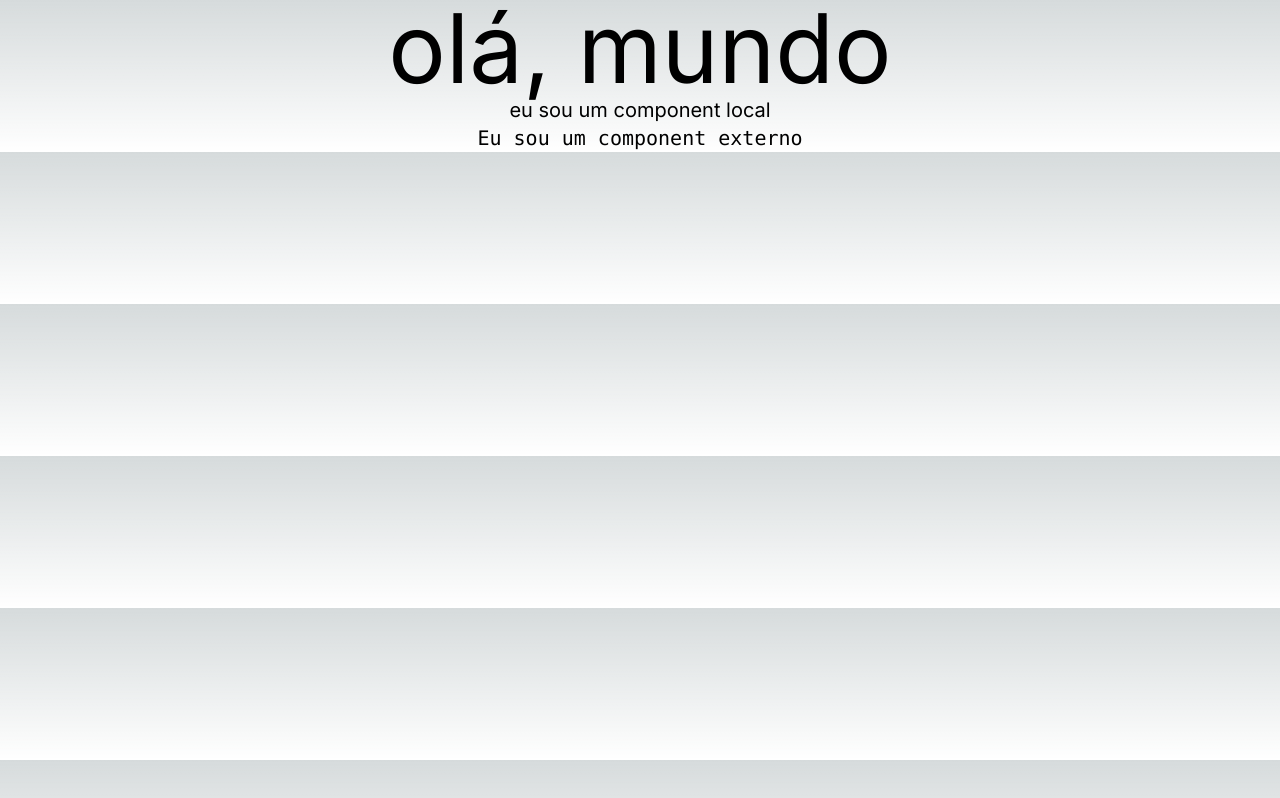
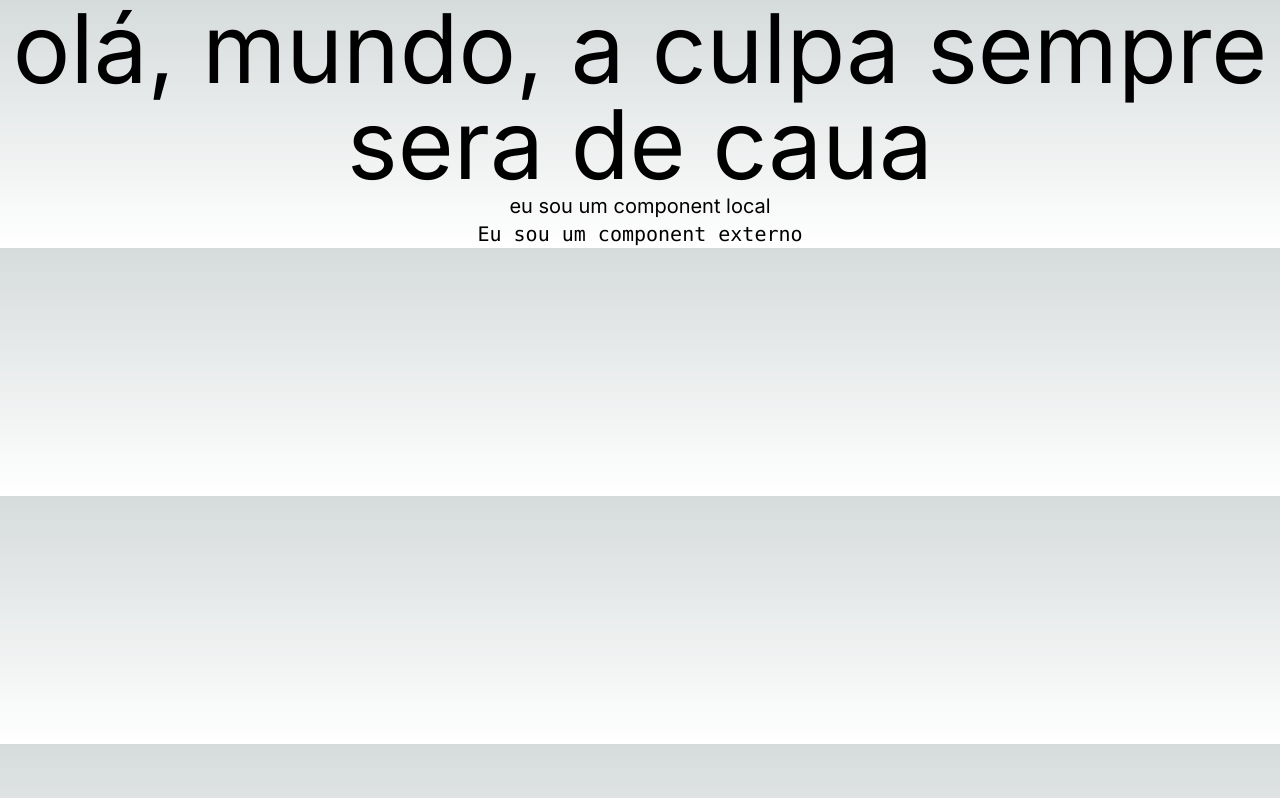
Before and after one commit to PedroCavalcantep/MathTypeV2, a Next.js app: page / in a window 1280 px wide. Built offline with nearby package versions, Linux system fonts and the light colour scheme.

Commit message:
culpa de cauã
a culpa é de cauã

```diff
--- a/src/app/page.js
+++ b/src/app/page.js
@@ -7,7 +7,7 @@ function ComponentLocal() {
 export default function MyApp() {
   return (
     <div class>
-      <h1 class="text-8xl antialiased text-center">olá, mundo</h1>
+      <h1 class="text-8xl antialiased text-center">olá, mundo, a culpa sempre sera de caua</h1>
       <ComponentLocal />
       <ComponentExterno />
     </div>
```
